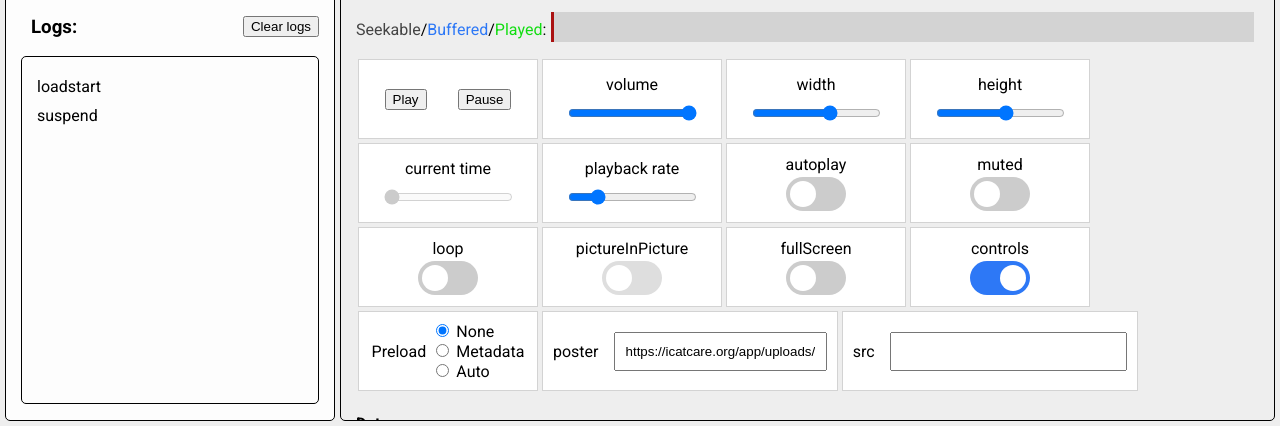
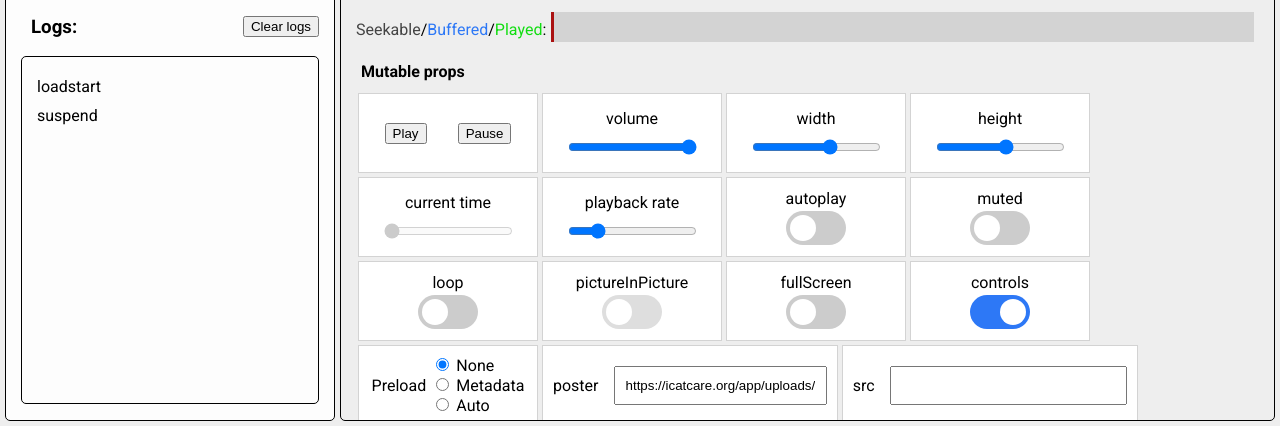
Before and after one commit to LironTexel/videoElementConsole, a website: page index.html in a window 1280 px wide. Shown: the part 374-800 px from the top of the page. Drawn offline with Linux system fonts and the light colour scheme.

Commit message:
add titles

```diff
--- a/index.html
+++ b/index.html
@@ -44,6 +44,7 @@
                 </div>
             </div>
 
+            <h4 class="title">Mutable props</h4>
             <div class="controls-container">
                 <div class="pause input">
                     <button class="play-button">Play</button>
@@ -168,7 +169,7 @@
 
             </div>
 
-            <h4>Data</h4>
+            <h4 class="title">Read-only props</h4>
             <div class="data-container">
                 <div class="currentSrc input wide">
                     <label for="currentSrcInput">currentSrc </label>
--- a/scss/style.scss
+++ b/scss/style.scss
@@ -44,6 +44,10 @@ html, body, #app {
   .grid-item {
     border: 1px solid #BBB;
     border-radius: 5px;
+  }
+
+  .title {
+    margin: 5px 5px 10px;
   }
 
   .container {
```
Also changed, not shown: css/style.css.
